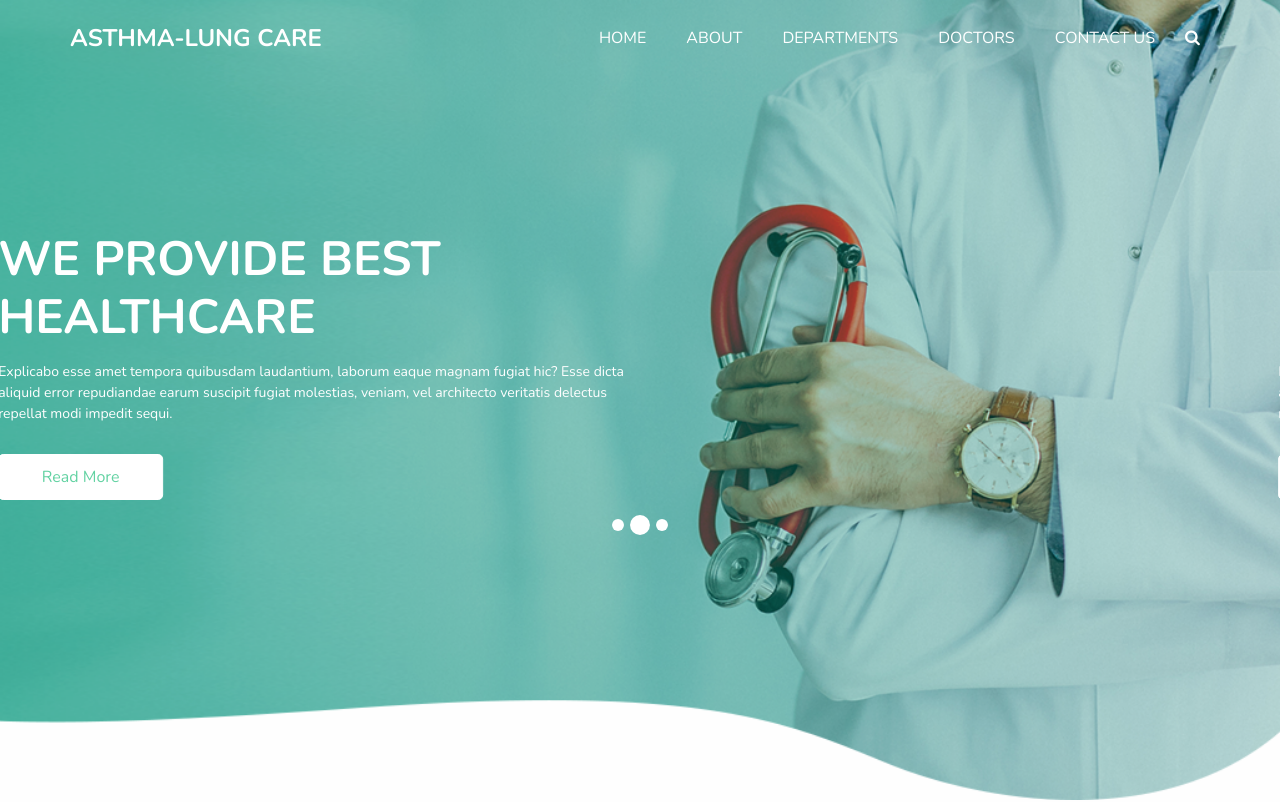
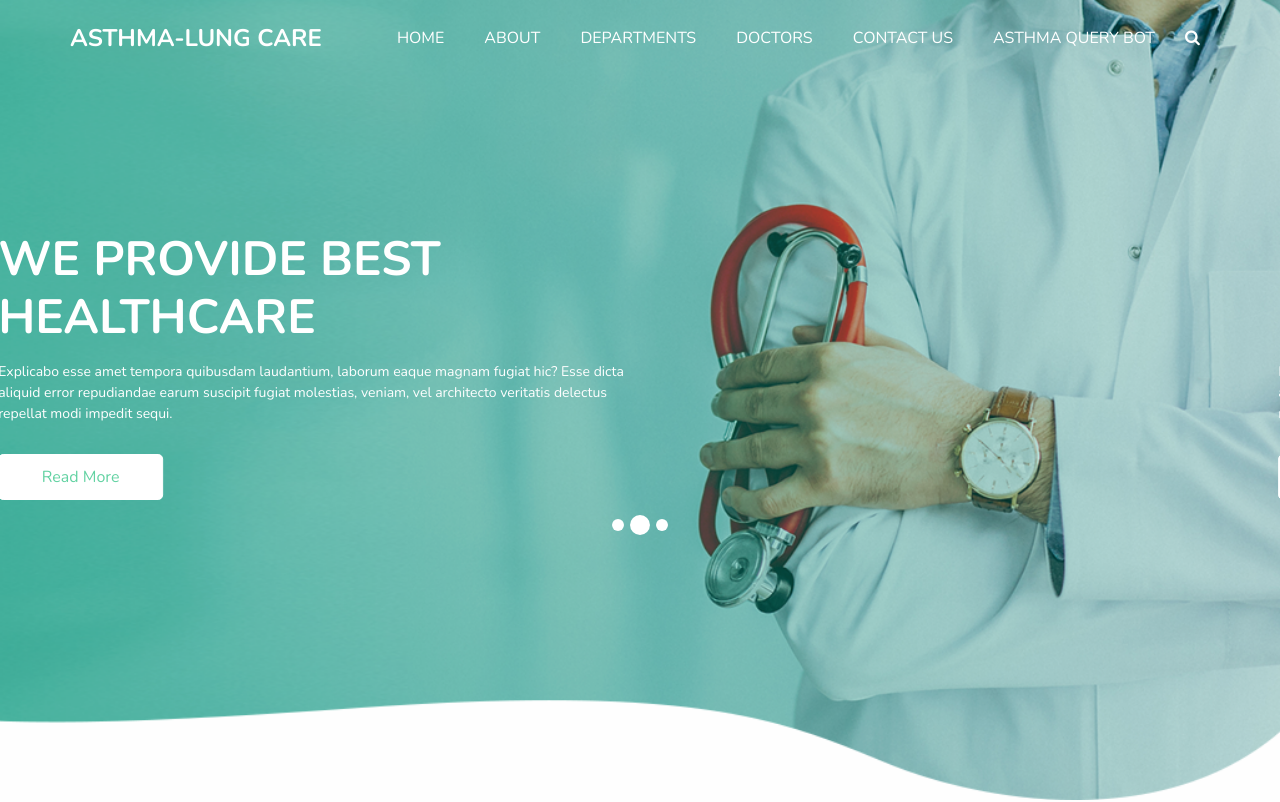
Before and after one commit to mahaboob098/Asthma-Lung-care, a plain HTML site: page index.html in a window 1280 px wide. Shown: the top 802 px of the page. Drawn offline with nearby package versions, Linux system fonts and the light colour scheme; some packages are replaced by stand-ins of ours; a script that the page names is missing.

Commit message:
Update index.html

```diff
--- a/index.html
+++ b/index.html
@@ -73,6 +73,11 @@
               <li class="nav-item">
                 <a class="nav-link" href="contact.html">Contact Us</a>
               </li>
+                <li class="nav-item">
+                <a class="nav-link" href="asthmaqueybot.html.html">Asthma query bot</a>
+              </li>
+
+
               <form class="form-inline">
                 <button class="btn  my-2 my-sm-0 nav_search-btn" type="submit">
                   <i class="fa fa-search" aria-hidden="true"></i>
```
